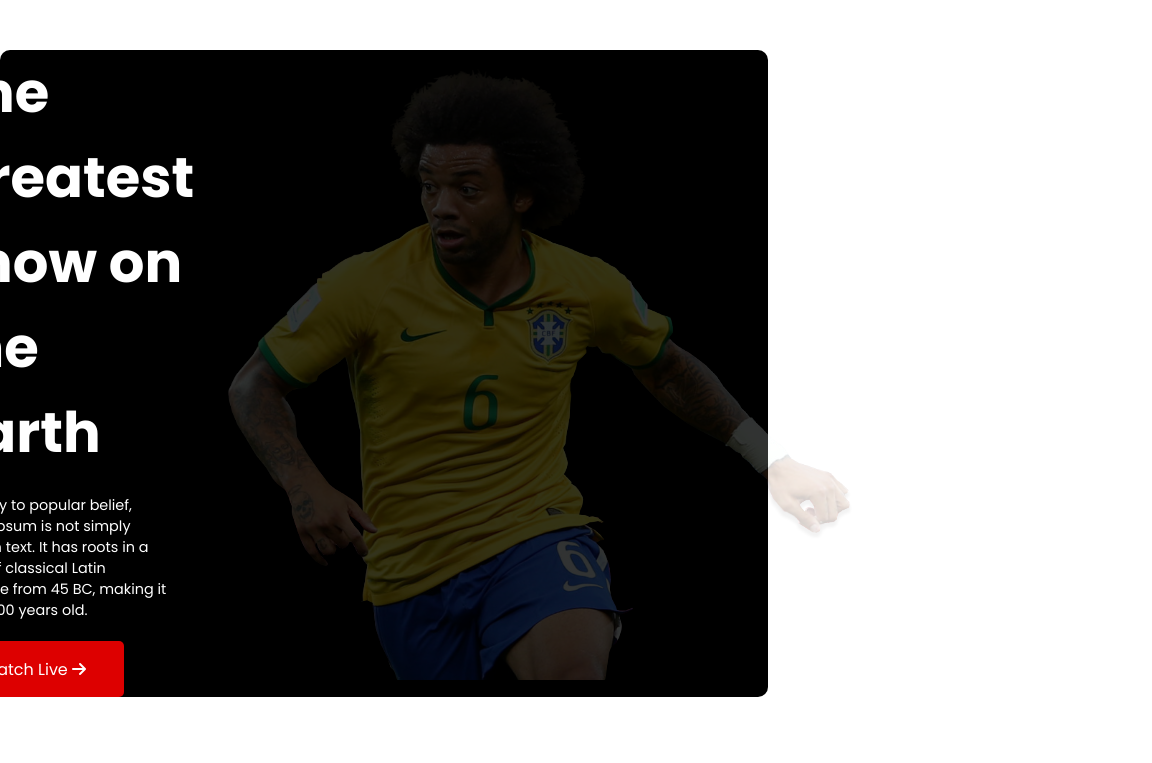
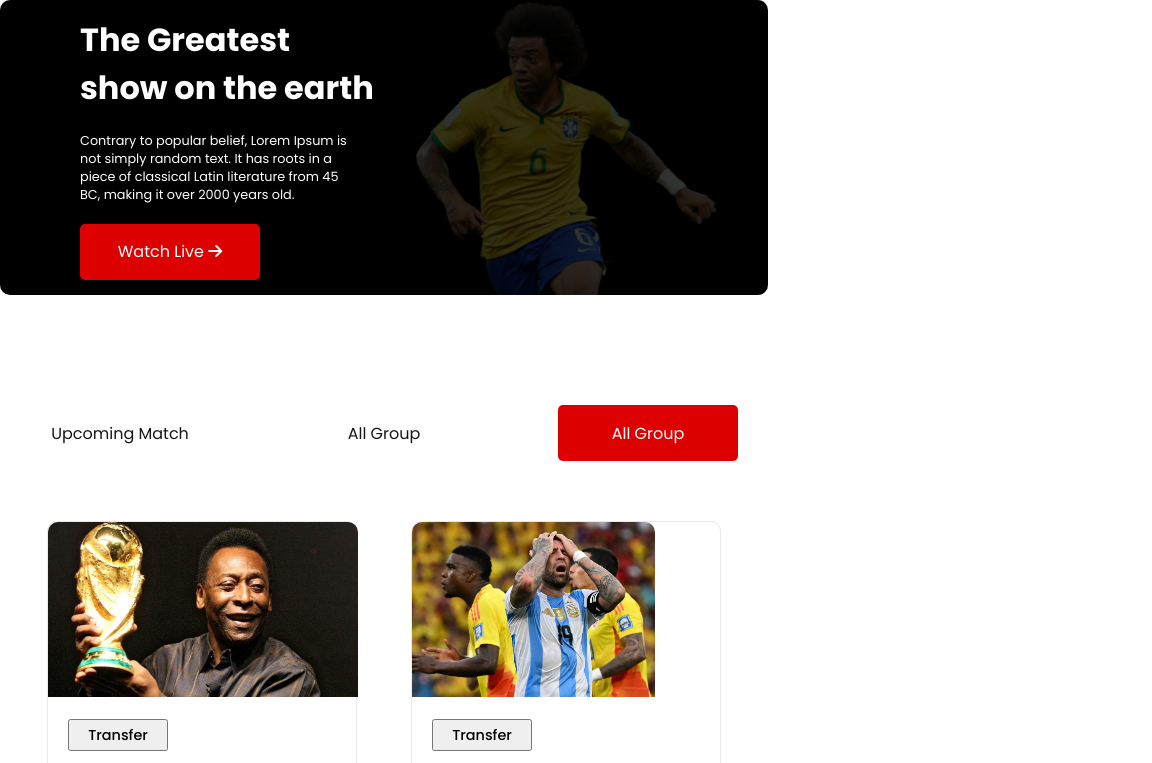
Before and after one commit to SuvroBiswas93/wc-website, a plain HTML site: page index.html in a window 768 px wide. Shown: the top 763 px of the page, 1152 px wide, since content can reach past the window. Drawn offline with Linux system fonts and the light colour scheme.

Commit message:
Add responsiveness for 992px

```diff
--- a/style/style.css
+++ b/style/style.css
@@ -279,16 +279,28 @@
 }
 
 
-/* @media  screen and (max-width:992px) {
+@media  screen and (min-width:577px) and (max-width:992px){
     .banner{
         width: 100%;
         display: flex;
         justify-content: center;
         align-items: center;
         padding: 0 30px;
+        margin: 0 auto;
     }
     .banner-heading{
-        font-size: 2.5rem;
+        font-size: 2rem;
+        margin-top: 10px;
+    }
+    .banner-paragraph{
+        font-size: 0.8rem;
+    }
+    .footballer-img {
+        max-width: 100%;
+        height: auto;
+    }
+    .primary-btn{
+        margin-bottom:10px ;
     }
     .button-and-card{
         flex-direction: column;
@@ -313,4 +325,4 @@
     .footer-list li{
         margin-bottom: 40px;
     }
-} */
+}
```
